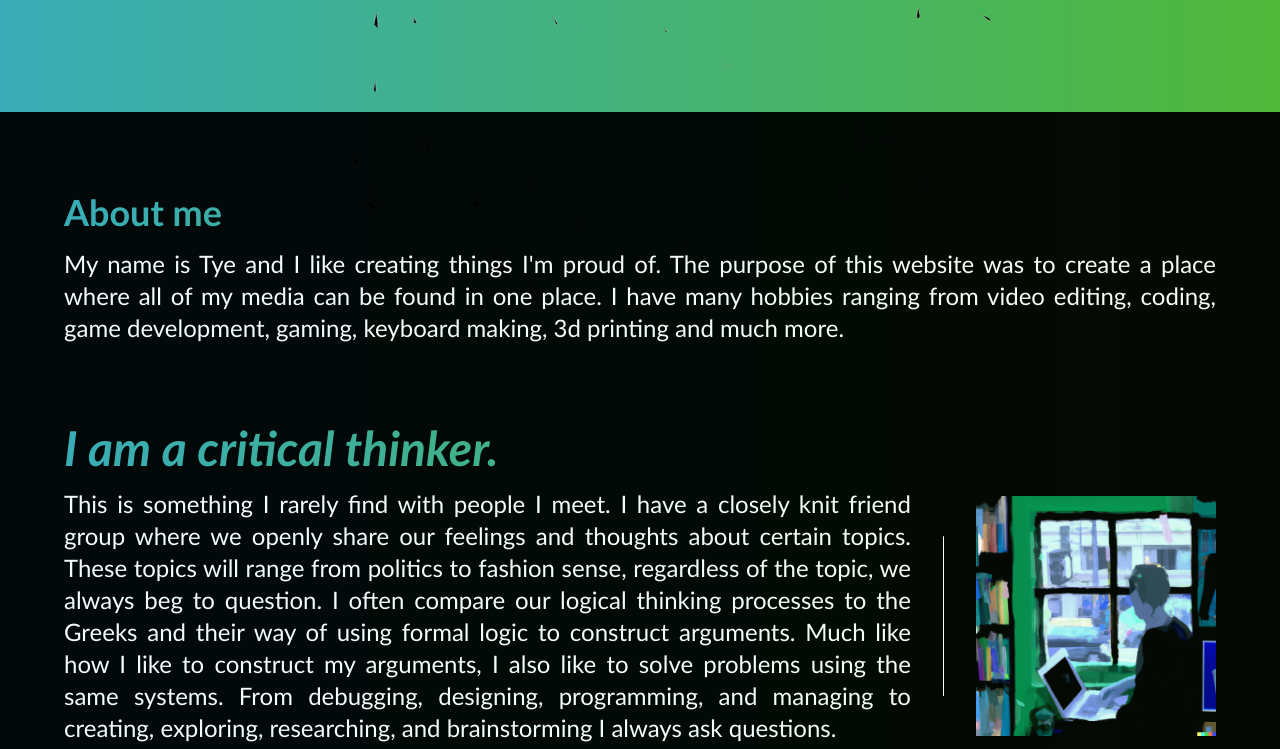
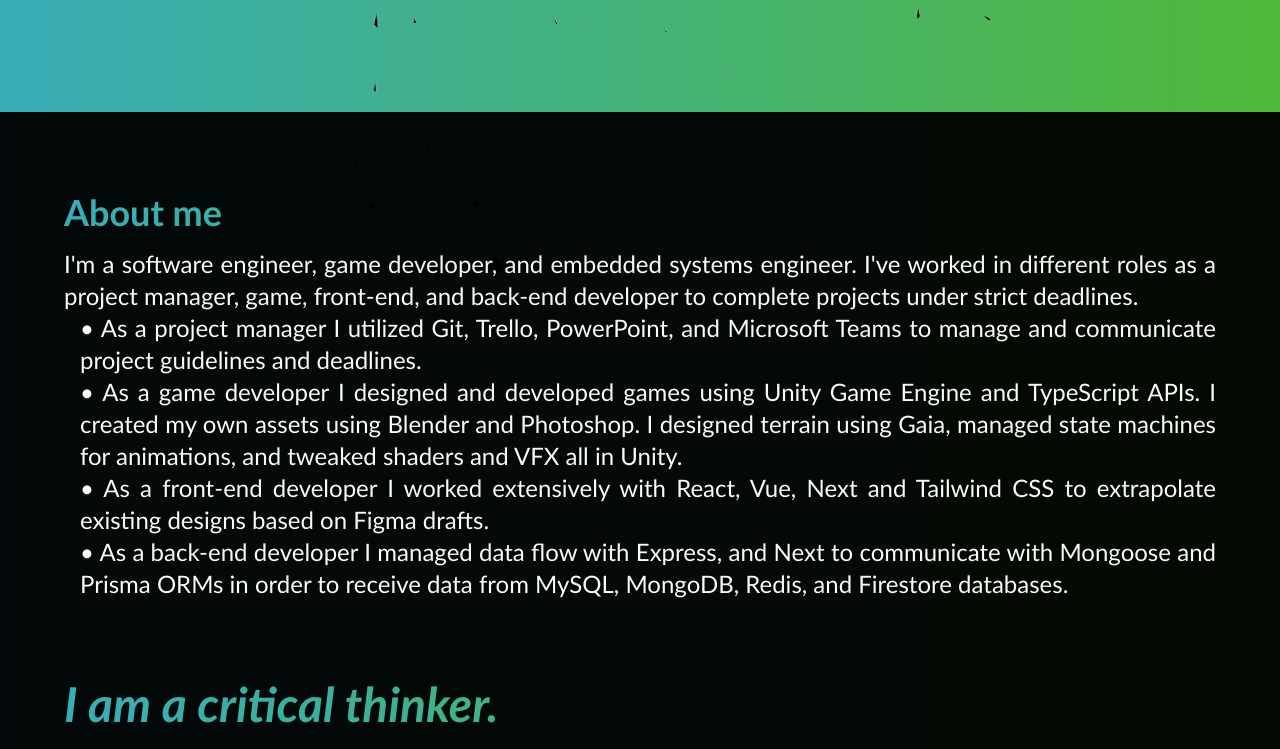
Before and after one commit to xTye/website, a Vue app: page / in a window 1280 px wide. Shown: the part 488-1237 px from the top of the page. Built offline with nearby package versions, Linux system fonts and the light colour scheme; no server answers.

Commit message:
Update aboute me

```diff
--- a/src/views/HomePage.vue
+++ b/src/views/HomePage.vue
@@ -135,12 +135,38 @@ export default defineComponent({
                 >
                   About me
                 </div>
-                <div>
-                  My name is Tye and I like creating things I'm proud of. The
-                  purpose of this website was to create a place where all of my
-                  media can be found in one place. I have many hobbies ranging
-                  from video editing, coding, game development, gaming, keyboard
-                  making, 3d printing and much more.
+                <div class="text-2xl">
+                  <div>
+                    I'm a software engineer, game developer, and embedded
+                    systems engineer. I've worked in different roles as a
+                    project manager, game, front-end, and back-end developer to
+                    complete projects under strict deadlines.
+                  </div>
+                  <div class="pl-4">
+                    <div>
+                      • As a project manager I utilized Git, Trello, PowerPoint,
+                      and Microsoft Teams to manage and communicate project
+                      guidelines and deadlines.
+                    </div>
+                    <div>
+                      • As a game developer I designed and developed games using
+                      Unity Game Engine and TypeScript APIs. I created my own
+                      assets using Blender and Photoshop. I designed terrain
+                      using Gaia, managed state machines for animations, and
+                      tweaked shaders and VFX all in Unity.
+                    </div>
+                    <div>
+                      • As a front-end developer I worked extensively with
+                      React, Vue, Next and Tailwind CSS to extrapolate existing
+                      designs based on Figma drafts.
+                    </div>
+                    <div>
+                      • As a back-end developer I managed data flow with
+                      Express, and Next to communicate with Mongoose and Prisma
+                      ORMs in order to receive data from MySQL, MongoDB, Redis,
+                      and Firestore databases.
+                    </div>
+                  </div>
                 </div>
               </div>
               <div class="flex flex-col gap-4">
```
